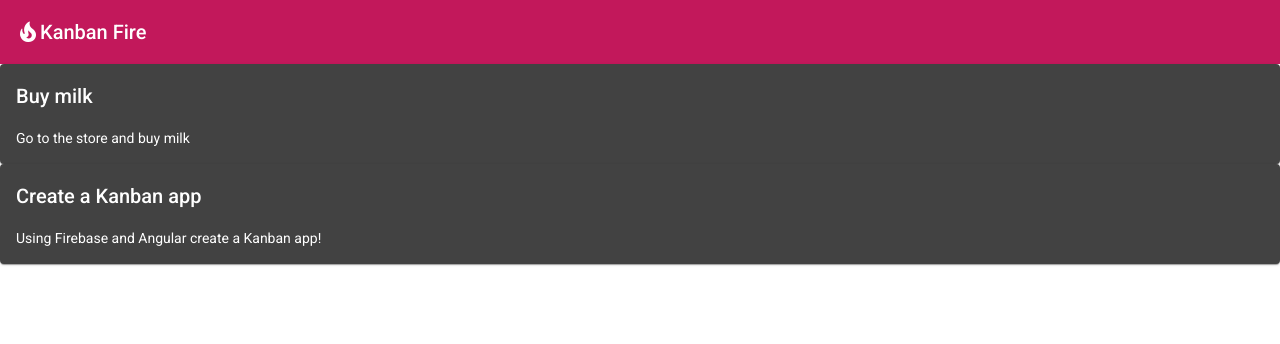
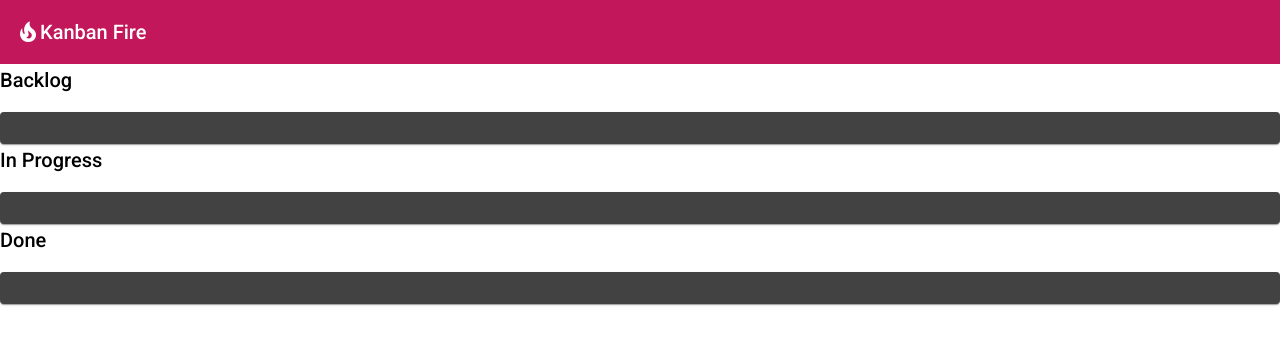
Before and after one commit to Uddeshya08/Personal-Projects-, an Angular app in the folder kanban-fire/: page / in a window 1280 px wide. Shown: the top 344 px of the page. Built offline with nearby package versions, Linux system fonts and the light colour scheme.

Commit message:
Drag drop added

```diff
--- a/kanban-fire/src/app/app.component.html
+++ b/kanban-fire/src/app/app.component.html
@@ -3,4 +3,19 @@
   <span>Kanban Fire</span>
 </mat-toolbar>
 
-<app-task *ngFor="let task of todo" [task]="task"></app-task>
+<div class="content-warapper">
+  <div class="container-warapper">
+    <div class="container">
+      <h2>Backlog</h2>
+      <mat-card></mat-card>
+    </div>
+    <div class="container">
+      <h2>In Progress</h2>
+      <mat-card></mat-card>
+    </div>
+    <div class="container">
+      <h2>Done</h2>
+      <mat-card></mat-card>
+    </div>
+  </div>
+</div>
--- a/kanban-fire/src/app/app.module.ts
+++ b/kanban-fire/src/app/app.module.ts
@@ -6,6 +6,7 @@ import {MatCardModule} from '@angular/material/card'
 import { AppComponent } from './app.component';
 import { BrowserAnimationsModule } from '@angular/platform-browser/animations';
 import { TaskComponent } from './task/task.component';
+import {DragDropModule} from '@angular/cdk/drag-drop';
 
 @NgModule({
   declarations: [
@@ -17,7 +18,8 @@ import { TaskComponent } from './task/task.component';
     BrowserAnimationsModule,
     MatToolbarModule,
     MatIconModule,
-    MatCardModule
+    MatCardModule,
+    DragDropModule
   ],
   providers: [],
   bootstrap: [AppComponent]
```
